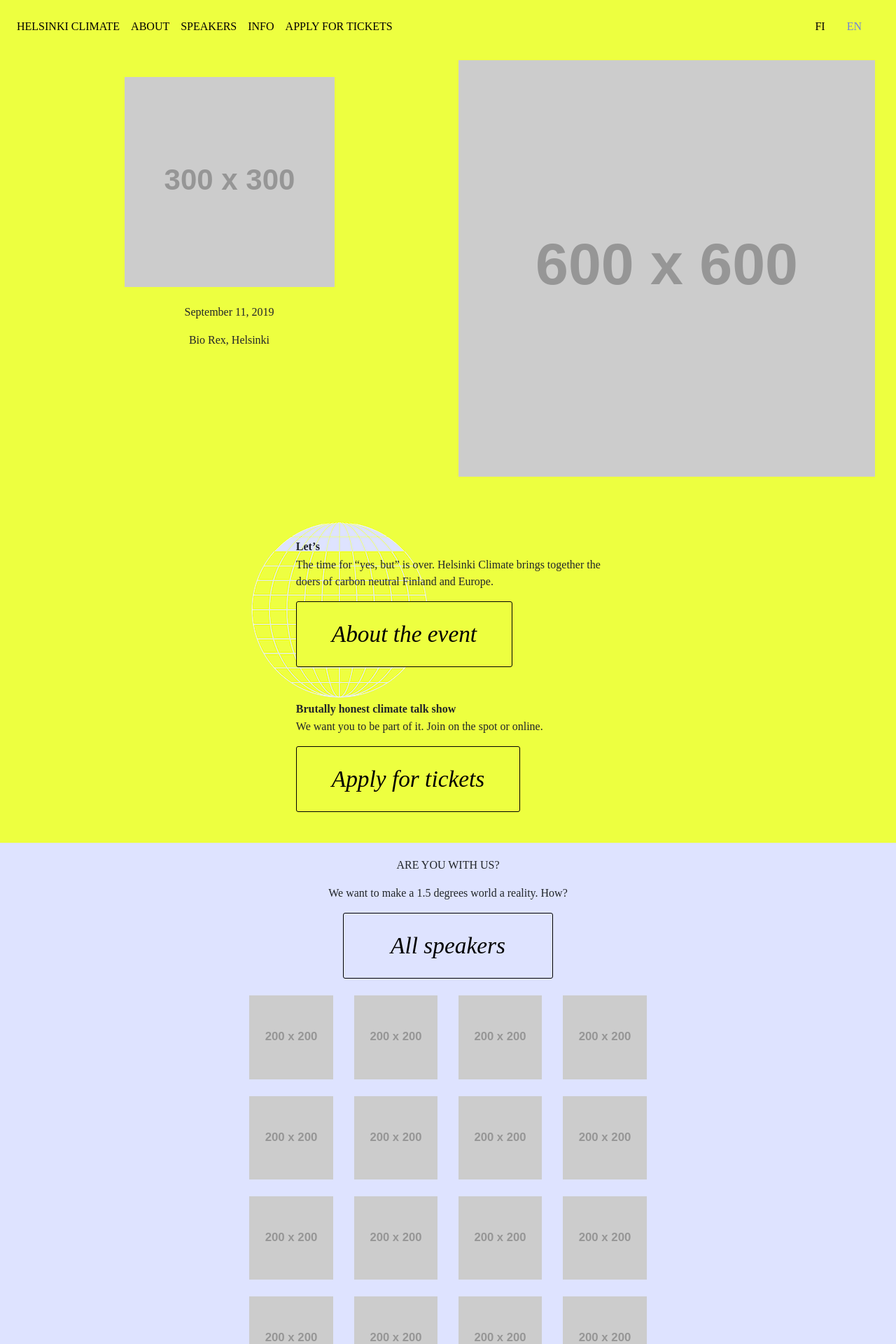
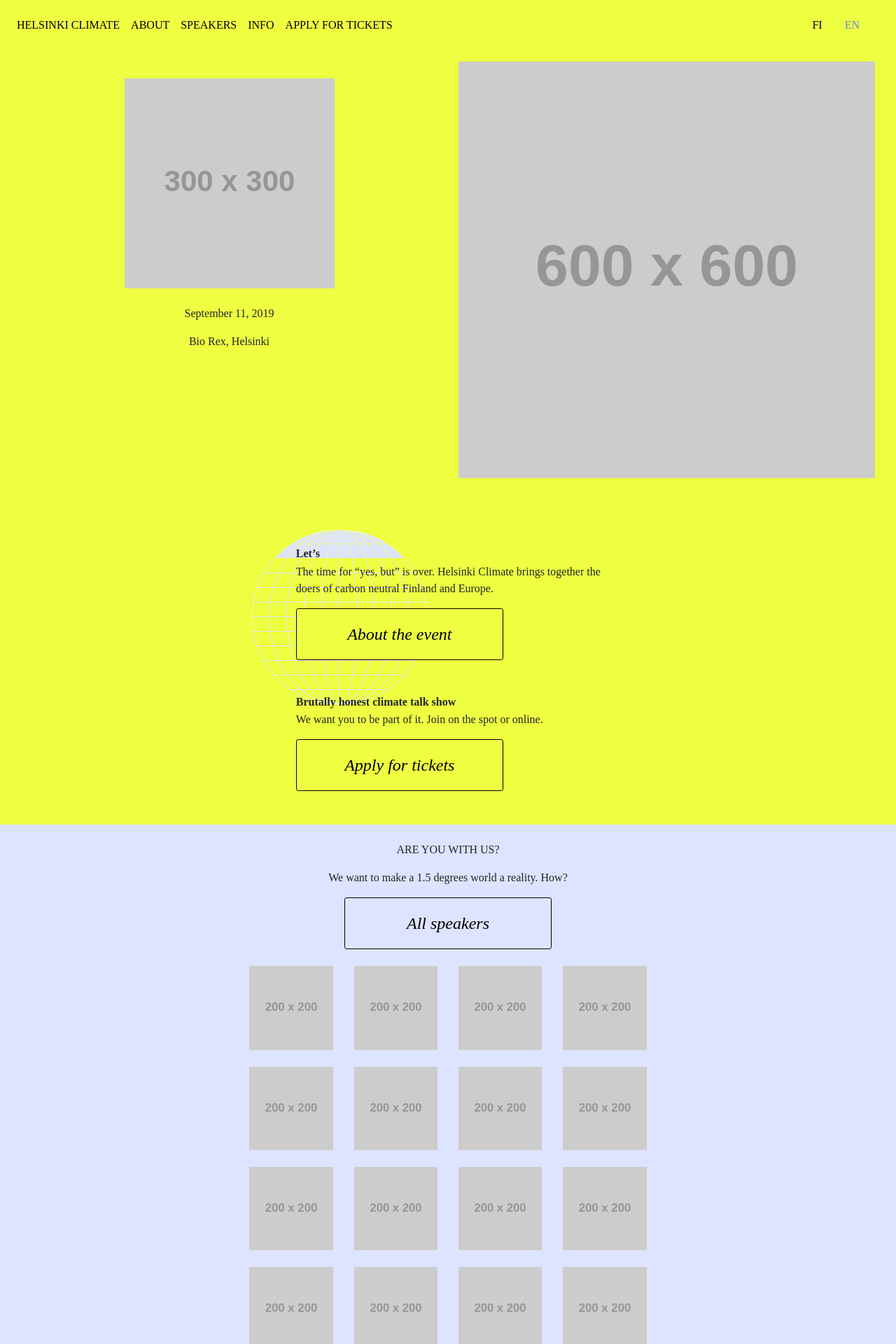
Before and after one commit to ilmastoveivi/helsinkiclimate-v2, a Jekyll site: the page built from index.md, in a window 1280 px wide. Shown: the top 1920 px of the page at 70% size. Built offline with Jekyll 4.4.1, drawn with Linux system fonts in a browser that asks for light colours; some web fonts are replaced.

Commit message:
Change px to rem

```diff
--- a/css/style.scss
+++ b/css/style.scss
@@ -37,17 +37,17 @@
 }
 
 .btn-xl {
-  font-size: 25pt;
-  min-width: 300px;
+  font-size: 1.5rem;
+  min-width: 18.5rem;
   color: $accent-color;
   background-color: $backgroung-color;
   border-color: $accent-color;
-  border-radius: 3px;
+  border-radius: 0.2rem;
   font-family: "adobe-caslon-pro";
   font-style: italic;
-  line-height: 60pt;
-  padding-left: 50px;
-  padding-right: 50px;
+  line-height: 3.75rem;
+  padding-left: 3rem;
+  padding-right: 3rem;
 }
 
 .btn-light-blue {
@@ -55,30 +55,30 @@
 }
 
 .home-logo-link {
-  width: 55px;
+  width: 3.5rem;
 }
 
 .intro-heading {
   font-family: "adobe-caslon-pro";
   font-size: 3.3vw;
-  line-height: 60pt;
+  line-height: 3.75rem;
   margin-top: 1em;
 }
 
 .intro-lead-in {
   font-size: 3.3vw;
-  line-height: 60pt;
+  line-height: 3.75rem;
   text-transform: uppercase;
 }
 
 .navbar {
   background-color: $backgroung-color;
   text-transform: uppercase;
-  margin-top: 10px;
+  margin-top: 0.5rem;
 }
 
 .navbar-brand {
-  width: 55px;
+  width: 3.5rem;
 }
 
 .nav-item {
@@ -104,11 +104,11 @@
 }
 
 section {
-  padding: 20px 0;
+  padding: 1.5rem 0;
 }
 
 .text {
-  margin-left: 20px;
+  margin-left: 1.5rem;
 }
 
 h1 {
@@ -128,10 +128,10 @@
 
 .row,
 .col-xs-6 {
-  margin-left: 0px;
-  margin-right: 0px;
-  padding-left: 0px;
-  padding-right: 0px;
+  margin-left: 0rem;
+  margin-right: 0rem;
+  padding-left: 0rem;
+  padding-right: 0rem;
 }
 
 .col-md-3,
@@ -149,7 +149,7 @@
 }
 
 .organisers-bottom {
-  padding-top: 50px;
+  padding-top: 3rem;
   display: flex;
   align-items: center;
   justify-content: center;
@@ -160,7 +160,7 @@
 }
 
 .organisers-bottom-partners {
-  padding-top: 10px;
+  padding-top: 0.75rem;
   display: flex;
   align-items: center;
   justify-content: center;
@@ -184,7 +184,7 @@
 }
 
 #demoshelsinki {
-  width: 200px;
+  width: 12.5rem;
 }
 
 #event-date {
@@ -192,24 +192,24 @@
 }
 
 #gofore {
-  width: 200px;
+  width: 12.5rem;
 }
 
 #greenpeace {
-  width: 200px;
+  width: 12.5rem;
 }
 
 #ilmastoveivi {
-  width: 100px;
+  width: 6rem;
 }
 
 #lang-bar {
-  margin: 0px 10px 0 0;
+  margin: 0rem 0.75rem 0rem 0rem;
 }
 .lang-bar-item {
   background-color: transparent;
   border: none;
-  margin-right: 15px;
+  margin-right: 1rem;
 }
 #lang-bar a {
   color: $accent-color;
@@ -224,11 +224,11 @@
 
 #organisers h2 {
   color: #dee3ff;
-  font-size: 16pt;
+  font-size: 1rem;
 }
 
 #organisers img {
-  margin: 50px auto;
+  margin: 0.75rem auto;
 }
 
 #page-top {
@@ -245,7 +245,7 @@
 }
 
 #partners-heading {
-  font-size: 16pt;
+  font-size: 1rem;
   text-align: center;
   text-transform: uppercase;
 }
@@ -255,11 +255,11 @@
 }
 
 #sitra {
-  width: 200px;
+  width: 12.5rem;
 }
 
 #smartclean {
-  width: 200px;
+  width: 12.5rem;
 }
 
 #stay-tuned {
@@ -287,7 +287,7 @@
   background-image: url('../resources/img/logos/top_earth.png');
   background-repeat: no-repeat;
   background-size: 30%;
-  padding-bottom: 120px;
+  padding-bottom: 7.5rem;
 }
 
 @media screen and (max-width: 990px) {
@@ -300,7 +300,7 @@
     justify-content: center;
   }
   #greenpeace {
-    padding-bottom: 50px;
+    padding-bottom: 3.125rem;
   }
   .intro-text,
   #button-col {
@@ -308,14 +308,14 @@
   }
 
   .btn-xl {
-    font-size: 15pt;
-    min-width: 150px;
-    line-height: 30pt;
-    padding-left: 25px;
-    padding-right: 25px;
+    font-size: 1rem;
+    min-width: 9rem;
+    line-height: 1.75rem;
+    padding-left: 1.5rem;
+    padding-right: 1.5rem;
   }
   .intro-lead-in {
-    line-height: 30pt;
+    line-height: 2rem;
   }
 
   .navbar-link-separator {
```
